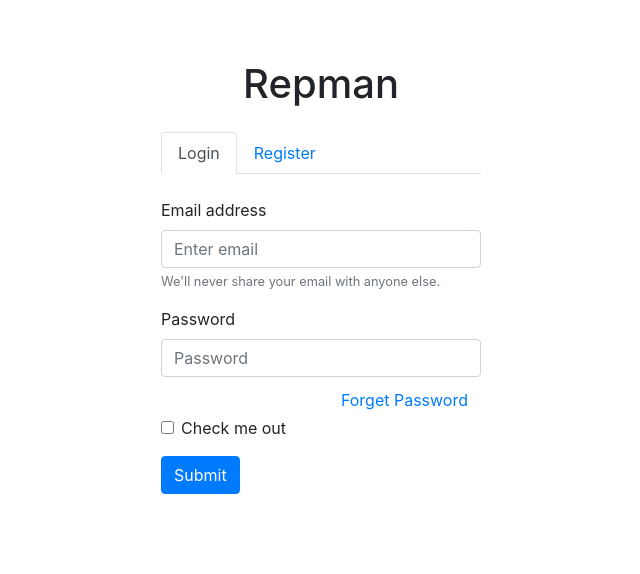
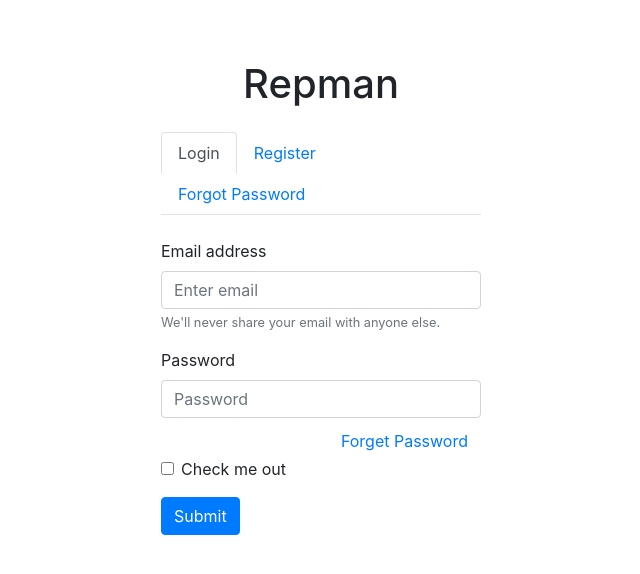
Before and after one commit to elfua360/Repman, a React (Create React App) app in the folder frontend/: page / in a window 1280 px wide. Shown: the top 574 px of the page, without its empty margins (319-959 px from the left). Built offline with nearby package versions, Linux system fonts and the light colour scheme.

Commit message:
Added Forgot password tab

```diff
--- a/frontend/src/App.js
+++ b/frontend/src/App.js
@@ -3,6 +3,7 @@ import './App.css';
 import LoginPage from './pages/LoginPage';
 import Nav from "react-bootstrap/Nav";
 import RegisterPage from "./pages/RegisterPage";
+import ForgotPasswordPage from "./pages/ForgotPasswordPage";
 
 class App extends React.Component {
     constructor(props) {
@@ -16,8 +17,10 @@ class App extends React.Component {
         console.log(this.state.page)
         if(this.state.page === "login"){
             return <LoginPage/>;
-        }else{
+        }else if(this.state.page === "register"){
             return <RegisterPage/>;
+        }else if(this.state.page === "forgotPassword"){
+            return <ForgotPasswordPage/>;
         }
     };
     render() {
@@ -41,6 +44,9 @@ class App extends React.Component {
                     <Nav.Item>
                         <Nav.Link eventKey="register">Register</Nav.Link>
                     </Nav.Item>
+                    <Nav.Item>
+                        <Nav.Link eventKey="forgotPassword">Forgot Password</Nav.Link>
+                    </Nav.Item>
                 </Nav>
                 <br/>
                 {this.test()}
```
